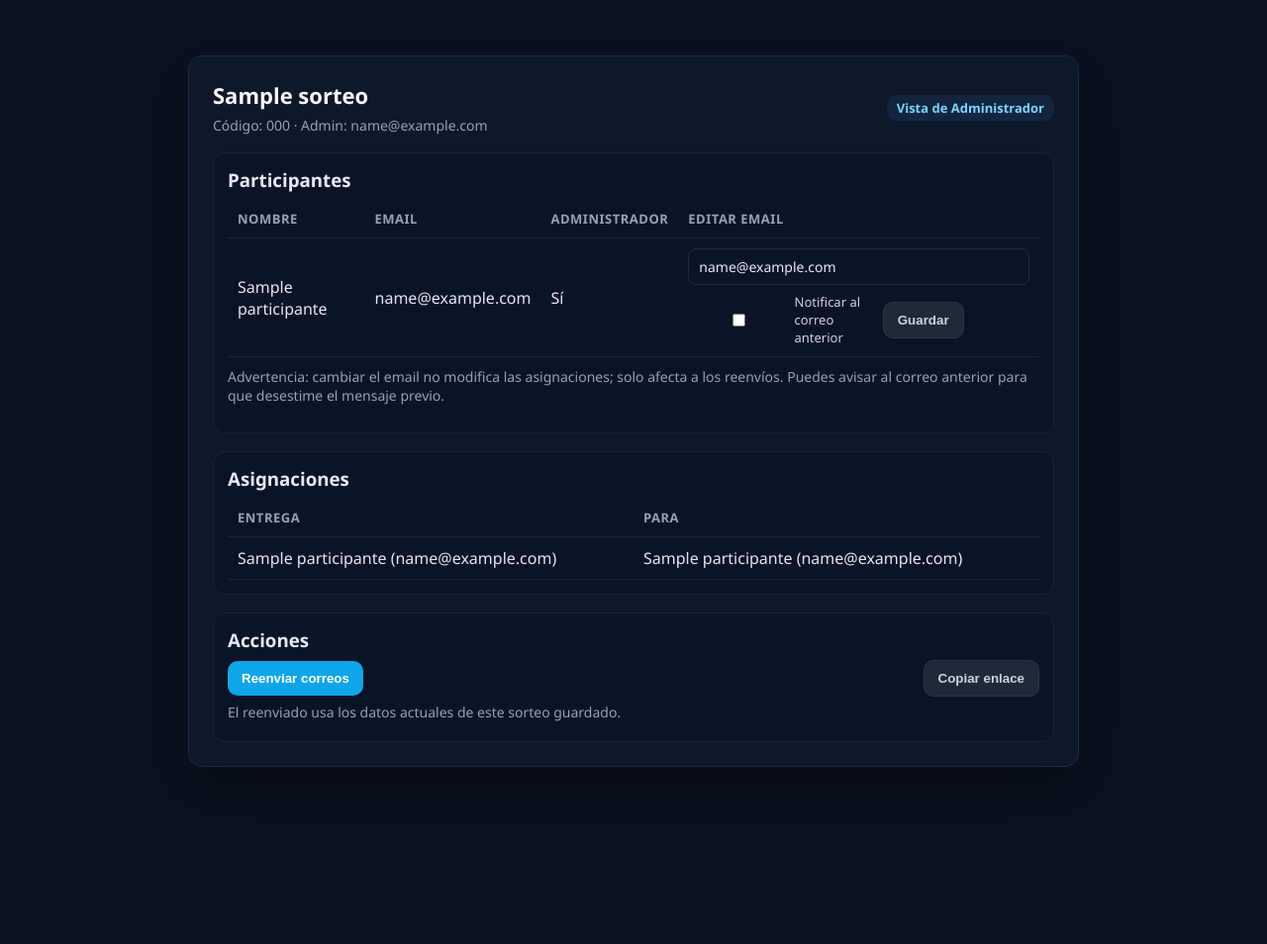
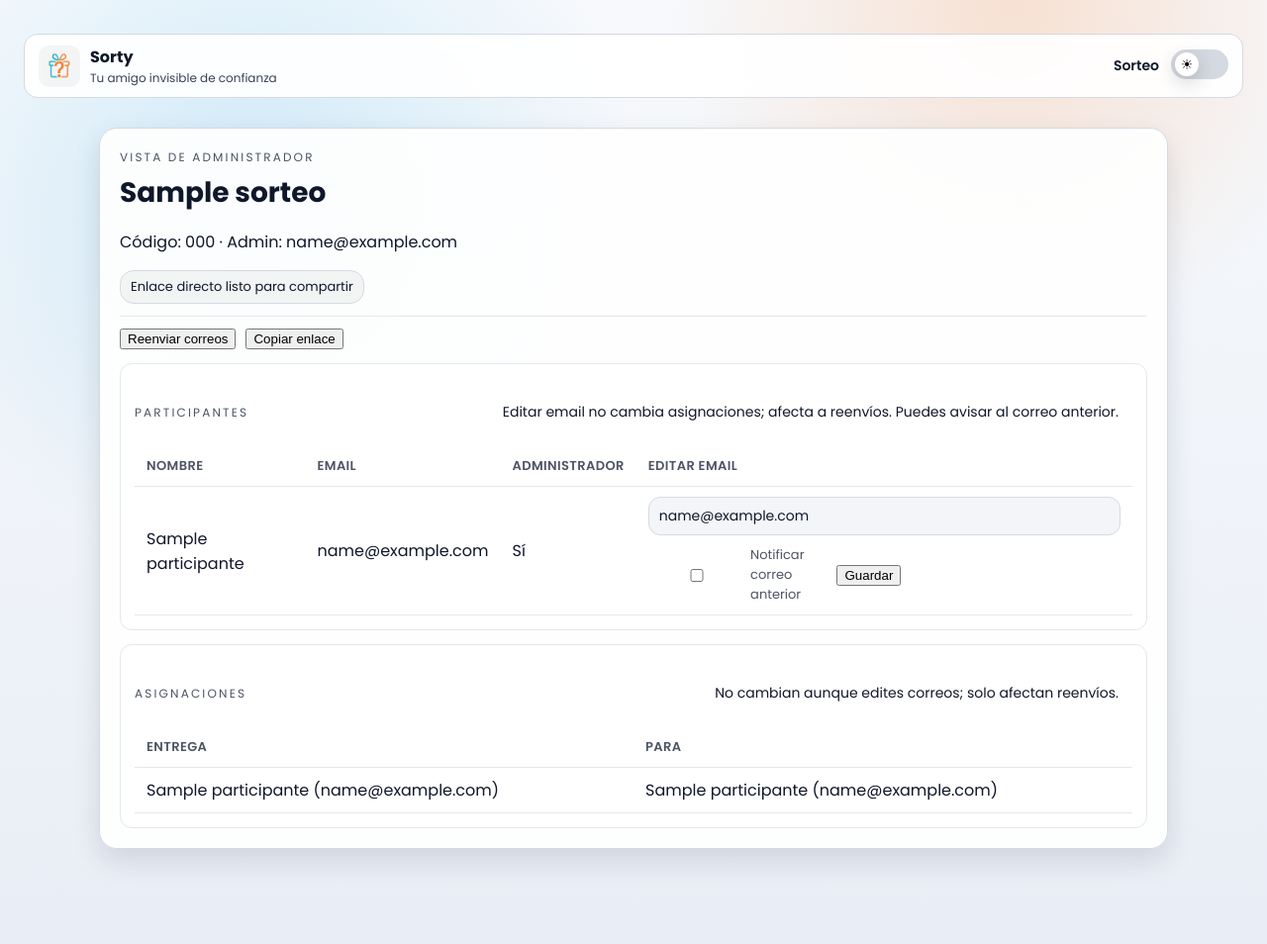
Before and after one commit to joaquingonzalezzanotti/Sorty, a Flask app: page /draw/000 in a window 1280 px wide. Shown: the whole page at 99% size. Before the commit the page ends 775 px from the top, so only its background shows below. Run offline with Flask 3, Linux system fonts and the light colour scheme; tables that the repository leaves empty hold one stand-in row (values such as "Sample post"); parts of the project's set-up code (start-up, migrations or seed data) failed here and were passed over; some libraries are stand-ins or nearby versions.

Commit message:
cambios6

```diff
--- a/app.py
+++ b/app.py
@@ -162,12 +162,20 @@ def build_participant_email(
     deadline = meta.get("deadline")
     note = meta.get("note")
 
+    base = (os.getenv("PUBLIC_APP_URL") or "").strip().rstrip("/")
+    if not base:
+        try:
+            base = (request.url_root or "").rstrip("/")
+        except RuntimeError:
+            base = "http://localhost:5000"
+    logo_url = f"{base}/static/sorty_logo.png"
+
     subject_line = "Tu sorteo (Sorty)" + (f" - Entrega antes de {deadline}" if deadline else "")
 
     text_lines = [
         f"Hola {giver['name']},",
         "",
-        f"Te toco regalar a: {receiver['name']} ({receiver['email']}).",
+        f"Te toco regalar a: {receiver['name']}.",
     ]
     if budget:
         text_lines.append(f"Presupuesto sugerido: {budget}.")
@@ -190,9 +198,10 @@ def build_participant_email(
         "<html>",
         "<body style=\"font-family:'Segoe UI', Arial, sans-serif; background:#f6f8fb; padding:24px; color:#1d2433;\">",
         "<div style=\"max-width:520px; margin:0 auto; background:#ffffff; border-radius:14px; padding:24px; box-shadow:0 12px 40px rgba(0,0,0,0.08);\">",
+        f"<div style='text-align:center; margin-bottom:10px;'><img src=\"{logo_url}\" alt=\"Sorty\" width=\"72\" style=\"display:inline-block;\"></div>",
         f"<div style=\"font-size:14px; letter-spacing:0.4px; text-transform:uppercase; color:#5f6b7a;\">Sorty</div>",
         f"<h2 style=\"margin:12px 0 10px; font-size:24px; color:#111827;\">Hola {giver['name']},</h2>",
-        f"<p style=\"font-size:16px; line-height:1.6; margin:12px 0;\">Te toco regalar a <strong>{receiver['name']}</strong> (<a style=\"color:#0e7490; text-decoration:none;\" href=\"mailto:{receiver['email']}\">{receiver['email']}</a>).</p>",
+        f"<p style=\"font-size:16px; line-height:1.6; margin:12px 0;\">Te toco regalar a <strong>{receiver['name']}</strong>.</p>",
     ]
 
     if budget:
@@ -231,6 +240,7 @@ def build_admin_email(
     sender_name: str,
     exclusions: List[Tuple[str, str]],
     admin_link: Optional[str] = None,
+    code: Optional[str] = None,
 ) -> Tuple[str, str, str]:
     budget = meta.get("budget")
     deadline = meta.get("deadline")
@@ -248,12 +258,12 @@ def build_admin_email(
         )
         rows_text.append(f"{giver['name']} -> {receiver['name']} ({receiver['email']})")
 
-    subject = "Resultados del Sorteo - Administrador"
+    subject = f"Resultados del Sorteo - {code}" if code else "Resultados del Sorteo - Administrador"
     html_parts = [
         "<!doctype html><html><body style=\"font-family:'Segoe UI', Arial, sans-serif; background:#f6f8fb; padding:24px; color:#1d2433;\">",
         "<div style=\"max-width:560px; margin:0 auto; background:#ffffff; border-radius:14px; padding:24px; box-shadow:0 12px 40px rgba(0,0,0,0.08);\">",
         "<div style=\"font-size:14px; letter-spacing:0.4px; text-transform:uppercase; color:#5f6b7a;\">Administrador</div>",
-        "<h2 style=\"margin:12px 0 10px; font-size:22px; color:#111827;\">Asignaciones Completas</h2>",
+        f"<h2 style=\"margin:12px 0 10px; font-size:22px; color:#111827;\">Asignaciones completas{(' - ' + code) if code else ''}</h2>",
         "<p style='font-size:15px;'>Este correo se envía porque usted es el Administrador del sorteo y contiene todos los resultados. Si desea ver únicamente a quién le ha tocado, por favor revise el otro correo.</p>",
         "<table style='width:100%; border-collapse:collapse; margin-top:10px; font-size:15px;'>",
         "<thead><tr><th style='text-align:left; padding:8px 10px; color:#6b7280;'>Entrega</th><th style='text-align:left; padding:8px 10px; color:#6b7280;'>Para</th></tr></thead>",
@@ -335,7 +345,7 @@ def dispatch_emails(
     sender_name = os.getenv("SMTP_FROM_NAME") or "Sorty"
 
     admin = next(p for p in participants if p["is_admin"])
-    admin_contact = f"{admin['name']} ({admin['email']})"
+    admin_contact = admin["name"]
     by_email = {p["email"]: p for p in participants}
 
     messages: List[EmailMessage] = []
@@ -354,7 +364,7 @@ def dispatch_emails(
         messages.append(msg)
 
     admin_subject, admin_html, admin_text = build_admin_email(
-        assignments, participants, meta, sender_name, exclusions, admin_link
+        assignments, participants, meta, sender_name, exclusions, admin_link, code=meta.get("code")
     )
     admin_msg = EmailMessage()
     admin_msg["Subject"] = admin_subject
@@ -625,11 +635,11 @@ def sorteo_view(code: str):
     try:
         sorteo, data = load_draw_data(code)
     except AppError as exc:
-        return render_template("draw.html", error=str(exc), data=None), 404
+        return render_template("sorteo.html", error=str(exc), data=None), 404
     except Exception:
-        return render_template("draw.html", error="Error interno al cargar el sorteo.", data=None), 500
+        return render_template("sorteo.html", error="Error interno al cargar el sorteo.", data=None), 500
 
-    return render_template("draw.html", data=data, draw_link=build_sorteo_link(sorteo))
+    return render_template("sorteo.html", data=data, draw_link=build_sorteo_link(sorteo))
 
 
 @app.route("/api/sorteo", methods=["POST"])
@@ -663,6 +673,7 @@ def api_draw():
         try:
             sorteo_record = save_draw_to_db(participants, exclusions, assignments, meta_clean)
             draw_link = build_sorteo_link(sorteo_record)
+            meta_clean["code"] = sorteo_record.code
         except Exception:
             db.session.rollback()
             raise
--- a/static/style.css
+++ b/static/style.css
@@ -1431,3 +1431,76 @@ th {
     font-size: 12px;
   }
 }
+.table-container {
+  width: 100%;
+  overflow-x: auto;
+}
+
+.data-table {
+  width: 100%;
+  border-collapse: collapse;
+}
+
+.data-table th,
+.data-table td {
+  padding: 10px 12px;
+  border-bottom: 1px solid var(--border-color, #e5e7eb);
+  text-align: left;
+}
+
+.data-table th {
+  color: var(--muted, #6b7280);
+  font-size: 13px;
+  font-weight: 600;
+  text-transform: uppercase;
+  letter-spacing: 0.4px;
+}
+
+.flex-row {
+  display: flex;
+  gap: 10px;
+  align-items: center;
+  flex-wrap: wrap;
+}
+
+.actions-row {
+  display: flex;
+  align-items: center;
+  gap: 10px;
+}
+
+.divider {
+  height: 1px;
+  width: 100%;
+  background: var(--border-color, #e5e7eb);
+  margin: 12px 0;
+}
+
+.panel {
+  border: 1px solid var(--border-color, #e5e7eb);
+  border-radius: 12px;
+  padding: 14px;
+  margin-top: 14px;
+  background: var(--card-bg, #fff);
+}
+
+.panel-header {
+  display: flex;
+  align-items: baseline;
+  justify-content: space-between;
+  gap: 10px;
+  flex-wrap: wrap;
+}
+
+.inline-checkbox {
+  display: inline-flex;
+  align-items: center;
+  gap: 6px;
+  font-size: 13px;
+  color: var(--muted, #6b7280);
+}
+
+.input.sm {
+  padding: 8px 10px;
+  min-width: 220px;
+}
--- a/templates/draw.html
+++ /dev/null
@@ -1,171 +0,0 @@
-<!doctype html>
-<html lang="es">
-<head>
-  <meta charset="utf-8">
-  <meta name="viewport" content="width=device-width, initial-scale=1">
-  <title>Sorty - Sorteo</title>
-  <link rel="stylesheet" href="{{ url_for('static', filename='style.css') }}">
-  <style>
-    body { background:#0b1220; color:#e5ecf5; }
-    .draw-shell { max-width: 900px; margin: 32px auto; background:#0f172a; border:1px solid #1f2a44; border-radius:14px; padding:24px; box-shadow:0 18px 60px rgba(0,0,0,0.35); }
-    .draw-header { display:flex; align-items:center; justify-content:space-between; gap:12px; flex-wrap:wrap; }
-    .draw-title { font-size:22px; font-weight:700; color:#f8fafc; }
-    .badge { display:inline-block; padding:4px 10px; border-radius:10px; background:#13253f; color:#7dd3fc; font-size:13px; }
-    .section { margin-top:18px; padding:14px; background:#0b1426; border:1px solid #14233c; border-radius:12px; }
-    table { width:100%; border-collapse:collapse; }
-    th, td { padding:10px; border-bottom:1px solid #13253f; text-align:left; }
-    th { color:#94a3b8; font-weight:600; font-size:13px; text-transform:uppercase; letter-spacing:0.5px; }
-    td { color:#e2e8f0; }
-    .actions { display:flex; gap:8px; align-items:center; margin-top:8px; flex-wrap:wrap; }
-    .btn { background:#0ea5e9; color:white; border:none; border-radius:10px; padding:10px 14px; font-weight:600; cursor:pointer; transition:opacity 0.15s ease; }
-    .btn:hover { opacity:0.9; }
-    .btn.secondary { background:#1f2937; color:#cbd5e1; border:1px solid #2a3648; }
-    .muted { color:#94a3b8; font-size:14px; margin-top:6px; }
-    .error { color:#fca5a5; margin-top:12px; }
-    .success { color:#34d399; margin-top:12px; }
-  </style>
-</head>
-<body>
-  <div class="draw-shell">
-    {% if error %}
-      <h1 class="draw-title">Sorteo no disponible</h1>
-      <p class="error">{{ error }}</p>
-    {% elif data %}
-      <div class="draw-header">
-        <div>
-          <div class="draw-title">{{ data.name or "Sorteo" }}</div>
-          <div class="muted">Código: {{ data.code }} · Admin: {{ data.email_admin }}</div>
-        </div>
-        <div class="badge">Vista de Administrador</div>
-      </div>
-
-      <div class="section">
-        <h3 style="margin:0 0 8px; color:#e5ecf5;">Participantes</h3>
-        <table>
-          <thead><tr><th>Nombre</th><th>Email</th><th>Administrador</th><th>Editar email</th></tr></thead>
-          <tbody>
-            {% for p in data.participants %}
-              <tr>
-                <td>{{ p.name }}</td>
-                <td>{{ p.email }}</td>
-                <td>{{ "Sí" if p.is_admin else "No" }}</td>
-                <td>
-                  <div style="display:flex; gap:8px; align-items:center; flex-wrap:wrap;">
-                    <input type="email" value="{{ p.email }}" data-participant-id="{{ p.id }}" class="email-input" style="padding:8px 10px; border-radius:8px; border:1px solid #1f2a44; background:#0b1426; color:#e5ecf5; min-width:200px;">
-                    <label style="display:flex; align-items:center; gap:6px; color:#cbd5e1; font-size:13px;">
-                      <input type="checkbox" data-notify-id="{{ p.id }}"> Notificar al correo anterior
-                    </label>
-                    <button class="btn secondary save-email" data-participant-id="{{ p.id }}">Guardar</button>
-                  </div>
-                </td>
-              </tr>
-            {% endfor %}
-          </tbody>
-        </table>
-        <p class="muted" style="margin-top:10px;">Advertencia: cambiar el email no modifica las asignaciones; solo afecta a los reenvíos. Puedes avisar al correo anterior para que desestime el mensaje previo.</p>
-      </div>
-
-      <div class="section">
-        <h3 style="margin:0 0 8px; color:#e5ecf5;">Asignaciones</h3>
-        <table>
-          <thead><tr><th>Entrega</th><th>Para</th></tr></thead>
-          <tbody>
-            {% for a in data.assignments %}
-              <tr>
-                <td>{{ a.giver_name }} ({{ a.giver_email }})</td>
-                <td>{{ a.receiver_name }} ({{ a.receiver_email }})</td>
-              </tr>
-            {% endfor %}
-          </tbody>
-        </table>
-      </div>
-
-      <div class="section">
-        <h3 style="margin:0 0 8px; color:#e5ecf5;">Acciones</h3>
-        <div class="actions">
-          <button class="btn" id="resend-btn">Reenviar correos</button>
-          <button class="btn secondary" id="copy-link">Copiar enlace</button>
-        </div>
-        <div class="muted">El reenviado usa los datos actuales de este sorteo guardado.</div>
-        <div id="action-msg" class="muted"></div>
-      </div>
-    {% endif %}
-  </div>
-
-  {% if data %}
-  <script>
-    const resendBtn = document.getElementById("resend-btn");
-    const copyBtn = document.getElementById("copy-link");
-    const msg = document.getElementById("action-msg");
-    const drawCode = "{{ data.code }}";
-    const drawLink = "{{ draw_link }}";
-
-    function setMessage(text, cls="") {
-      if (!msg) return;
-      msg.textContent = text;
-      msg.className = cls ? cls : "muted";
-    }
-
-    if (resendBtn) {
-      resendBtn.addEventListener("click", async () => {
-        setMessage("Reenviando correos...", "muted");
-        resendBtn.disabled = true;
-        try {
-          const res = await fetch(`/api/sorteo/${drawCode}/resend`, {
-            method: "POST",
-            headers: { "Content-Type": "application/json" },
-            body: JSON.stringify({}),
-          });
-          const data = await res.json();
-          if (!res.ok || !data?.ok) throw new Error(data?.error || "Error al reenviar.");
-          setMessage("Correos reenviados.", "success");
-        } catch (err) {
-          setMessage(err.message || "Error al reenviar.", "error");
-        } finally {
-          resendBtn.disabled = false;
-        }
-      });
-    }
-
-    const saveButtons = document.querySelectorAll(".save-email");
-    saveButtons.forEach((btn) => {
-      btn.addEventListener("click", async () => {
-        const pid = btn.getAttribute("data-participant-id");
-        const input = document.querySelector(`input[data-participant-id='${pid}']`);
-        const notify = document.querySelector(`input[data-notify-id='${pid}']`);
-        if (!input) return;
-        const email = input.value.trim();
-        setMessage("Guardando email...", "muted");
-        btn.disabled = true;
-        try {
-          const res = await fetch(`/api/sorteo/${drawCode}/participant/${pid}/email`, {
-            method: "PATCH",
-            headers: { "Content-Type": "application/json" },
-            body: JSON.stringify({ email, notify_previous: notify?.checked }),
-          });
-          const data = await res.json();
-          if (!res.ok || !data?.ok) throw new Error(data?.error || "Error al guardar.");
-          input.value = data.participant.email;
-          setMessage("Email actualizado. Reenvía cuando quieras.", "success");
-        } catch (err) {
-          setMessage(err.message || "Error al guardar.", "error");
-        } finally {
-          btn.disabled = false;
-        }
-      });
-    });
-
-    if (copyBtn) {
-      copyBtn.addEventListener("click", async () => {
-        try {
-          await navigator.clipboard.writeText(drawLink);
-          setMessage("Enlace copiado.", "success");
-        } catch {
-          setMessage("No se pudo copiar el enlace.", "error");
-        }
-      });
-    }
-  </script>
-  {% endif %}
-</body>
-</html>
--- /dev/null
+++ b/templates/sorteo.html
@@ -0,0 +1,214 @@
+<!doctype html>
+<html lang="es">
+<head>
+  <meta charset="utf-8">
+  <meta name="viewport" content="width=device-width, initial-scale=1">
+  <title>Sorty - Sorteo</title>
+  <link rel="icon" type="image/png" href="{{ url_for('static', filename='sorty_logo.png') }}">
+  <link rel="shortcut icon" type="image/png" href="{{ url_for('static', filename='sorty_logo.png') }}">
+  <link rel="preconnect" href="https://fonts.googleapis.com">
+  <link rel="preconnect" href="https://fonts.gstatic.com" crossorigin>
+  <link href="https://fonts.googleapis.com/css2?family=Poppins:wght@400;500;600;700&display=swap" rel="stylesheet">
+  <link rel="stylesheet" href="{{ url_for('static', filename='style.css') }}">
+</head>
+<body class="page-body">
+  <nav class="topbar">
+    <div class="brand">
+      <img src="{{ url_for('static', filename='sorty_logo.png') }}" alt="Sorty logo" class="brand-logo">
+      <div>
+        <div class="brand-name">Sorty</div>
+        <div class="brand-tag">Tu amigo invisible de confianza</div>
+      </div>
+    </div>
+    <div class="top-links">
+      <span class="nav-link">Sorteo</span>
+      <button id="theme-toggle" class="theme-toggle" aria-label="Cambiar tema">
+        <span class="theme-toggle-track">
+          <span class="theme-toggle-thumb">
+            <span class="theme-toggle-icon sun" aria-hidden="true">☀</span>
+            <span class="theme-toggle-icon moon" aria-hidden="true">☾</span>
+          </span>
+        </span>
+      </button>
+    </div>
+  </nav>
+
+  <main class="page">
+    <section class="card" style="max-width: 1080px; margin: 24px auto; padding: 20px;">
+      {% if error %}
+        <h1 style="margin-bottom:12px;">Sorteo no disponible</h1>
+        <p class="muted">{{ error }}</p>
+      {% elif data %}
+        <div class="section-header">
+          <div>
+            <p class="eyebrow">Vista de Administrador</p>
+            <h1 style="margin:4px 0 6px;">{{ data.name or "Sorteo" }}</h1>
+            <p class="muted">Código: {{ data.code }} · Admin: {{ data.email_admin }}</p>
+          </div>
+          <div class="chip">Enlace directo listo para compartir</div>
+        </div>
+
+        <div class="divider"></div>
+
+        <div class="actions-row" style="margin-bottom:12px; gap: 10px; flex-wrap: wrap;">
+          <button class="btn primary" id="resend-btn">Reenviar correos</button>
+          <button class="btn ghost" id="copy-link">Copiar enlace</button>
+          <div id="action-msg" class="muted"></div>
+        </div>
+
+        <div class="panel">
+          <div class="panel-header">
+            <p class="eyebrow">Participantes</p>
+            <p class="muted small">Editar email no cambia asignaciones; afecta a reenvíos. Puedes avisar al correo anterior.</p>
+          </div>
+          <div class="table-container">
+            <table class="data-table">
+              <thead>
+                <tr>
+                  <th>Nombre</th>
+                  <th>Email</th>
+                  <th>Administrador</th>
+                  <th>Editar email</th>
+                </tr>
+              </thead>
+              <tbody>
+                {% for p in data.participants %}
+                <tr>
+                  <td>{{ p.name }}</td>
+                  <td>{{ p.email }}</td>
+                  <td>{{ "Sí" if p.is_admin else "No" }}</td>
+                  <td>
+                    <div class="flex-row">
+                      <input type="email" value="{{ p.email }}" data-participant-id="{{ p.id }}" class="input sm email-input">
+                      <label class="inline-checkbox">
+                        <input type="checkbox" data-notify-id="{{ p.id }}"> Notificar correo anterior
+                      </label>
+                      <button class="btn ghost save-email" data-participant-id="{{ p.id }}">Guardar</button>
+                    </div>
+                  </td>
+                </tr>
+                {% endfor %}
+              </tbody>
+            </table>
+          </div>
+        </div>
+
+        <div class="panel">
+          <div class="panel-header">
+            <p class="eyebrow">Asignaciones</p>
+            <p class="muted small">No cambian aunque edites correos; solo afectan reenvíos.</p>
+          </div>
+          <div class="table-container">
+            <table class="data-table">
+              <thead>
+                <tr><th>Entrega</th><th>Para</th></tr>
+              </thead>
+              <tbody>
+                {% for a in data.assignments %}
+                <tr>
+                  <td>{{ a.giver_name }} ({{ a.giver_email }})</td>
+                  <td>{{ a.receiver_name }} ({{ a.receiver_email }})</td>
+                </tr>
+                {% endfor %}
+              </tbody>
+            </table>
+          </div>
+        </div>
+      {% endif %}
+    </section>
+  </main>
+
+  {% if data %}
+  <script>
+    const themeKey = "sorty-theme";
+    const savedTheme = localStorage.getItem(themeKey) || "light";
+    const body = document.querySelector("body");
+    const themeToggle = document.getElementById("theme-toggle");
+    function setTheme(value) {
+      const theme = value === "dark" ? "dark" : "light";
+      body.classList.toggle("dark", theme === "dark");
+      localStorage.setItem(themeKey, theme);
+    }
+    setTheme(savedTheme);
+    if (themeToggle) {
+      themeToggle.addEventListener("click", () => {
+        const next = body.classList.contains("dark") ? "light" : "dark";
+        setTheme(next);
+      });
+    }
+
+    const resendBtn = document.getElementById("resend-btn");
+    const copyBtn = document.getElementById("copy-link");
+    const msg = document.getElementById("action-msg");
+    const drawCode = "{{ data.code }}";
+    const drawLink = "{{ draw_link }}";
+
+    function setMessage(text, cls="") {
+      if (!msg) return;
+      msg.textContent = text;
+      msg.className = cls ? cls : "muted";
+    }
+
+    if (resendBtn) {
+      resendBtn.addEventListener("click", async () => {
+        setMessage("Reenviando correos...", "muted");
+        resendBtn.disabled = true;
+        try {
+          const res = await fetch(`/api/sorteo/${drawCode}/resend`, {
+            method: "POST",
+            headers: { "Content-Type": "application/json" },
+            body: JSON.stringify({}),
+          });
+          const data = await res.json();
+          if (!res.ok || !data?.ok) throw new Error(data?.error || "Error al reenviar.");
+          setMessage("Correos reenviados.", "success");
+        } catch (err) {
+          setMessage(err.message || "Error al reenviar.", "error");
+        } finally {
+          resendBtn.disabled = false;
+        }
+      });
+    }
+
+    const saveButtons = document.querySelectorAll(".save-email");
+    saveButtons.forEach((btn) => {
+      btn.addEventListener("click", async () => {
+        const pid = btn.getAttribute("data-participant-id");
+        const input = document.querySelector(\`input[data-participant-id='\${pid}']\`);
+        const notify = document.querySelector(\`input[data-notify-id='\${pid}']\`);
+        if (!input) return;
+        const email = input.value.trim();
+        setMessage("Guardando email...", "muted");
+        btn.disabled = true;
+        try {
+          const res = await fetch(`/api/sorteo/${drawCode}/participant/${pid}/email`, {
+            method: "PATCH",
+            headers: { "Content-Type": "application/json" },
+            body: JSON.stringify({ email, notify_previous: notify?.checked }),
+          });
+          const data = await res.json();
+          if (!res.ok || !data?.ok) throw new Error(data?.error || "Error al guardar.");
+          input.value = data.participant.email;
+          setMessage("Email actualizado. Reenvía cuando quieras.", "success");
+        } catch (err) {
+          setMessage(err.message || "Error al guardar.", "error");
+        } finally {
+          btn.disabled = false;
+        }
+      });
+    });
+
+    if (copyBtn) {
+      copyBtn.addEventListener("click", async () => {
+        try {
+          await navigator.clipboard.writeText(drawLink);
+          setMessage("Enlace copiado.", "success");
+        } catch {
+          setMessage("No se pudo copiar el enlace.", "error");
+        }
+      });
+    }
+  </script>
+  {% endif %}
+</body>
+</html>
```
